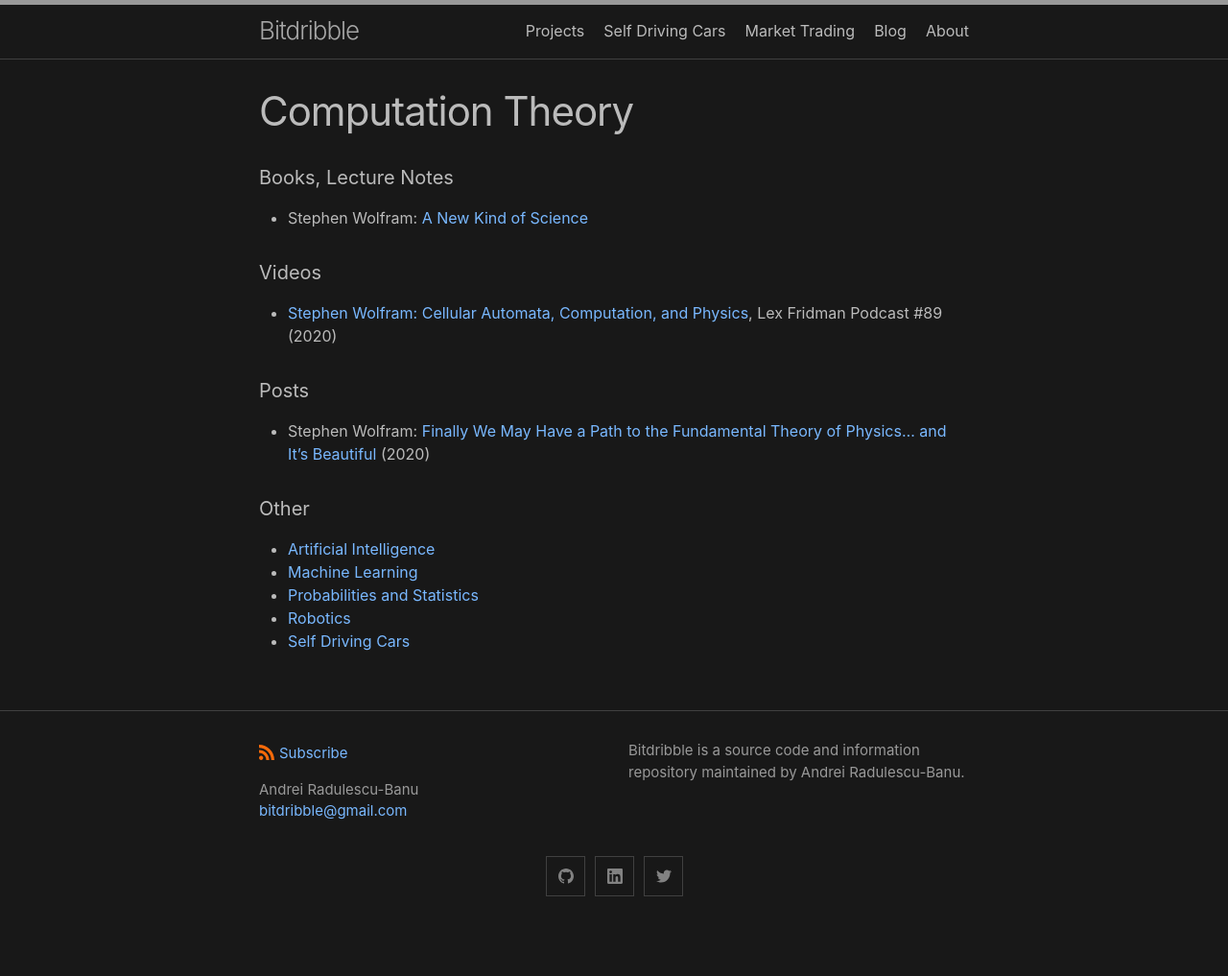
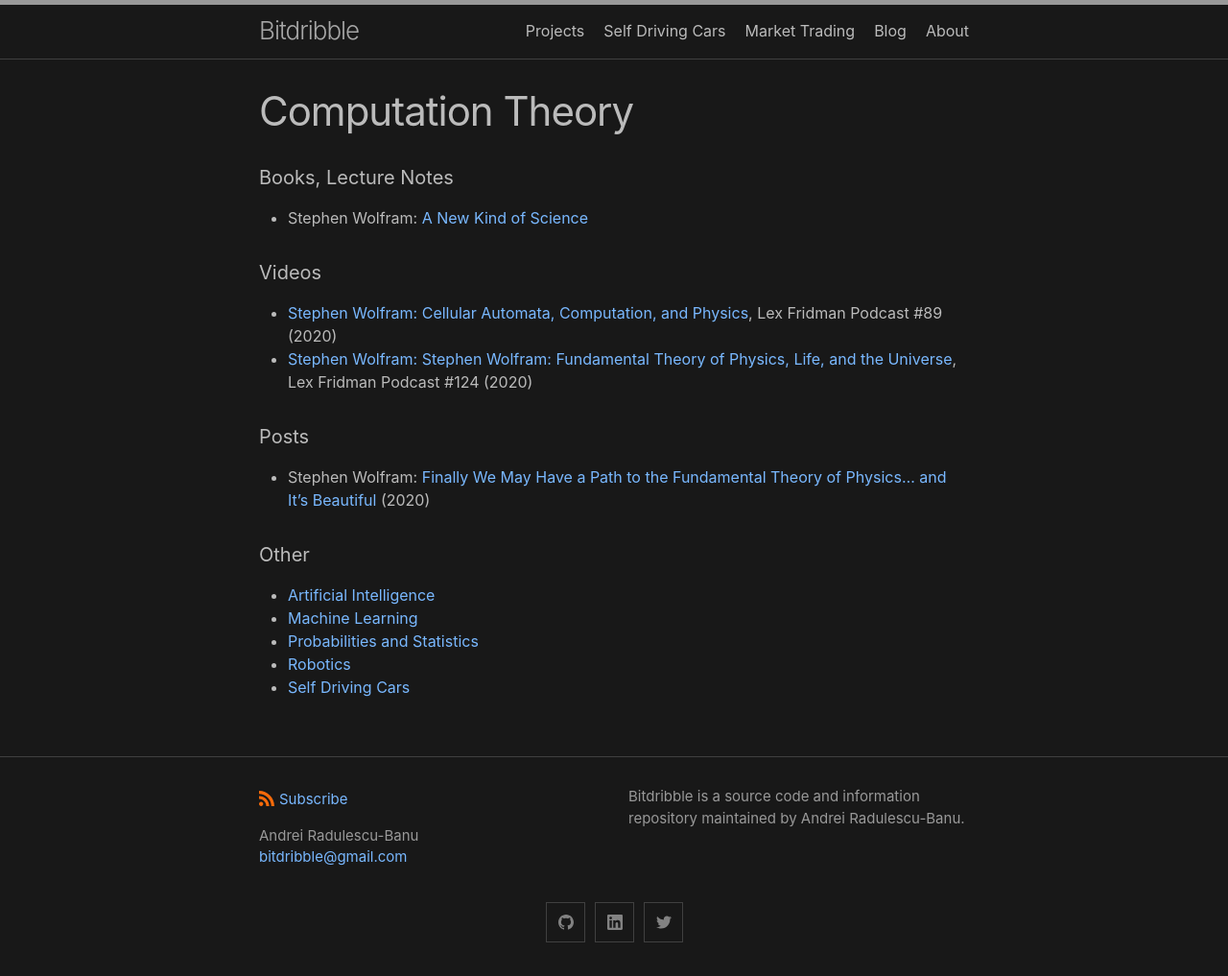
Before and after one commit to analytiq-hub/sigagent.github.io, a Jekyll site: the page built from computation_theory.md, in a window 1280 px wide. Shown: the whole page at 96% size. Built offline with Jekyll 4.4.1, drawn with Linux system fonts in a browser that asks for light colours; before the commit the page ends 969 px from its top, so only the background shows below that.

Commit message:
*** empty log message ***

```diff
--- a/computation_theory.md
+++ b/computation_theory.md
@@ -7,6 +7,7 @@ title: Computation Theory
 
 #### Videos
 * [Stephen Wolfram: Cellular Automata, Computation, and Physics](https://www.youtube.com/watch?v=ez773teNFYA&t=2539s), Lex Fridman Podcast #89 (2020)
+* [Stephen Wolfram: Stephen Wolfram: Fundamental Theory of Physics, Life, and the Universe](https://www.youtube.com/watch?v=-t1_ffaFXao), Lex Fridman Podcast #124 (2020)
 
 #### Posts
 * Stephen Wolfram: [Finally We May Have a Path to the Fundamental Theory of Physics… and It’s Beautiful](https://writings.stephenwolfram.com/2020/04/finally-we-may-have-a-path-to-the-fundamental-theory-of-physics-and-its-beautiful/) (2020)
```
